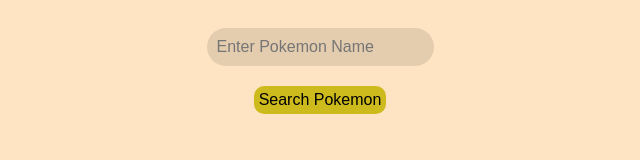
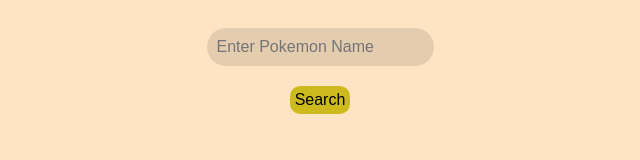
Before and after one commit to khizarshahid/fetchSprite, a plain HTML site: page index.html in a window 1280 px wide. Shown: the whole page, without its empty margins (320-960 px from the left). Drawn offline with Linux system fonts and the light colour scheme.

Commit message:
Update index.html

```diff
--- a/index.html
+++ b/index.html
@@ -3,12 +3,12 @@
 <head>
     <meta charset="UTF-8">
     <meta name="viewport" content="width=device-width, initial-scale=1.0">
-    <title>fetch</title>
+    <title>Sprite Fetcher</title>
     <link rel="stylesheet" href="style.css">
 </head>
 <body>
     <input type="text" id="pokemonName" placeholder="Enter Pokemon Name">
-    <button id="search" onclick="fetchData()">Search Pokemon</button> <br>
+    <button id="search" onclick="fetchData()">Search</button> <br>
 
     <img src="" alt="Pokemon Sprite" id="pokemonSprite" style="display: none">
 
```
